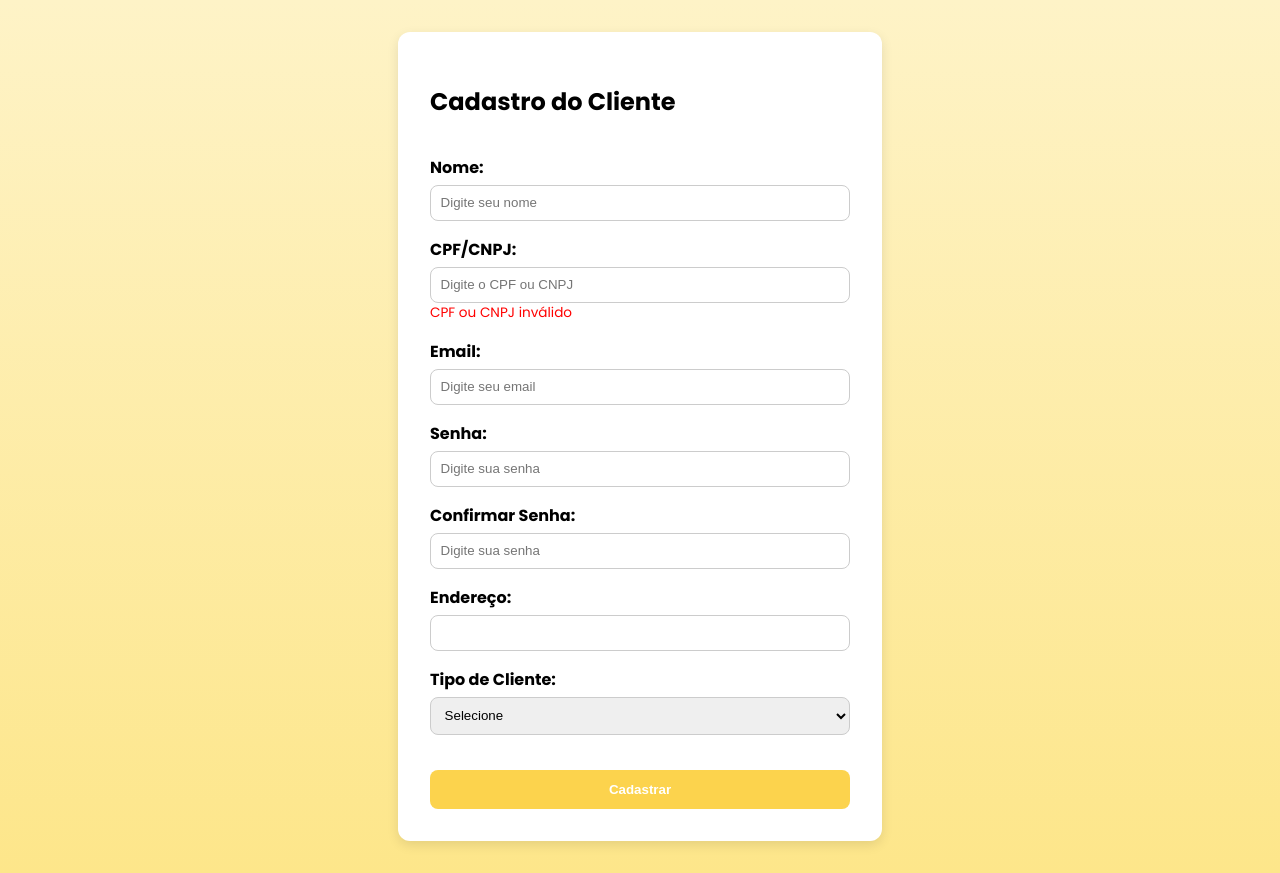
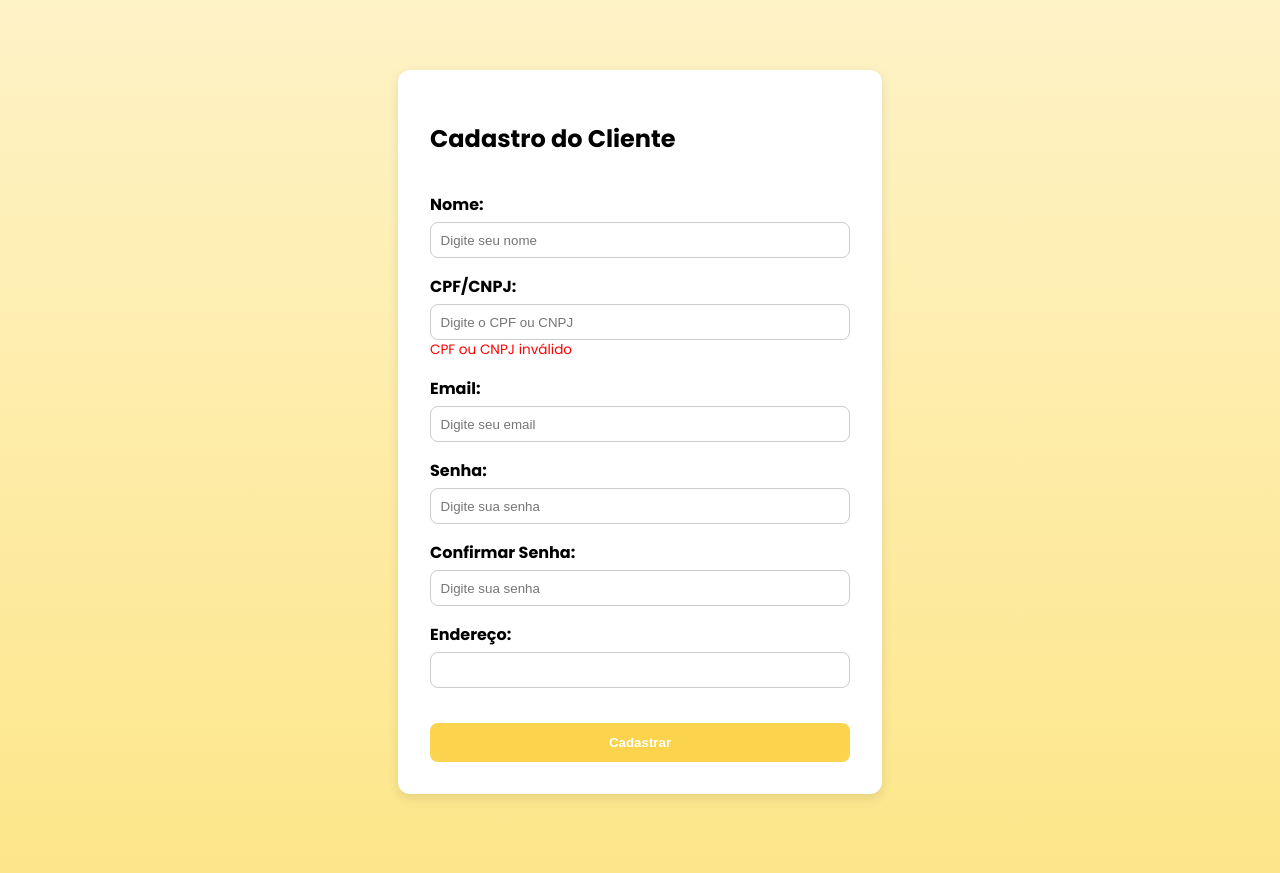
Before and after one commit to sampai0x/EcoSol, a Vue app: page /cliente in a window 1280 px wide. Built offline with nearby package versions, Linux system fonts and the light colour scheme.

Commit message:
Algumas mudanças no cadastro

```diff
--- a/src/views/CadastroCliente.vue
+++ b/src/views/CadastroCliente.vue
@@ -37,22 +37,12 @@
         <input type="text" id="endereco" v-model="form.endereco" required />
       </div>
 
-      <div class="form-group">
-        <label for="tipo">Tipo de Cliente:</label>
-        <select id="tipo" v-model="form.tipo" required>
-          <option value="" disabled>Selecione</option>
-          <option value="residencial">Residencial</option>
-          <option value="comercial">Comercial</option>
-        </select>
-      </div>
-
       <button type="submit" :disabled="formInvalido">Cadastrar</button>
 
       <p v-if="mensagem" class="mensagem">{{ mensagem }}</p>
     </form>
   </div>
 </template>
-
 
 <script>
 export default {
@@ -65,7 +55,6 @@ export default {
         senha: '',
         confirmarSenha: '',
         endereco: '',
-        tipo: '',
         cpfCnpj: ''
       },
       mensagem: ''
@@ -90,7 +79,32 @@ export default {
   methods: {
     enviarFormulario() {
       if (this.formInvalido) return;
-      this.mensagem = `Cliente ${this.form.nome} cadastrado com sucesso!`;
+
+
+      const usuariosSalvos = JSON.parse(localStorage.getItem('usuarios') || '[]');
+
+
+      const jaExiste = usuariosSalvos.some(u => u.email === this.form.email);
+      if (jaExiste) {
+        alert('Este e-mail já está cadastrado.');
+        return;
+      }
+
+
+      usuariosSalvos.push({
+        nome: this.form.nome,
+        email: this.form.email,
+        senha: this.form.senha,
+        tipo: 'Cliente',
+        cpfCnpj: this.form.cpfCnpj,
+        endereco: this.form.endereco
+      });
+
+
+      localStorage.setItem('usuarios', JSON.stringify(usuariosSalvos));
+
+
+      this.$router.push('/DashboardCliente');
     }
   }
 };
```
